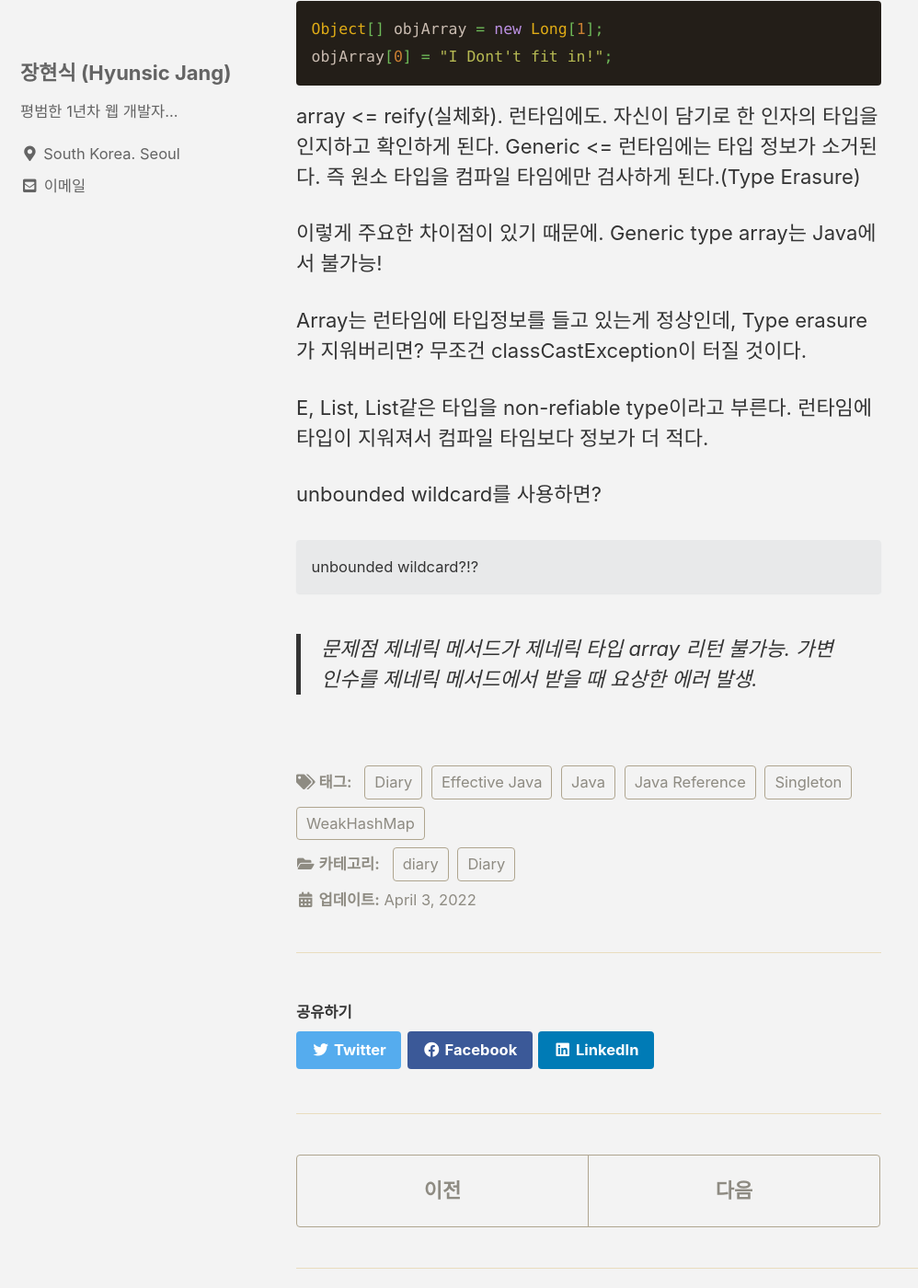
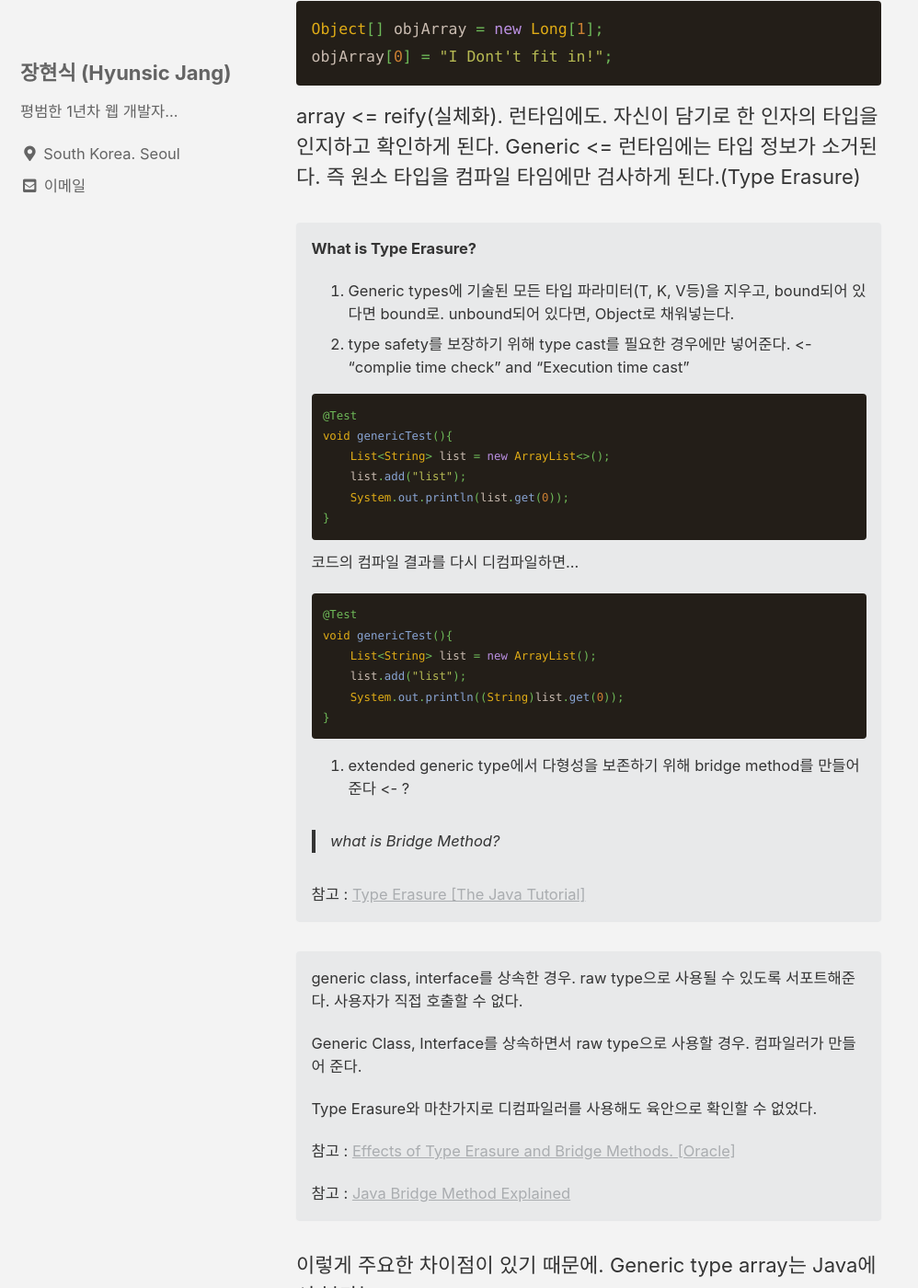
Before and after one commit to dmqkuku/jhsPage, a Jekyll site: the page built from diary/_posts/2022-04-03-day4.markdown, in a window 1280 px wide and 1400 px high, scrolled down 8655 px. Shown: the whole window at 92% size, without its empty margins (0-998 px from the left). Built offline with Jekyll 4.4.1, drawn with Linux system fonts in a browser that asks for light colours; cached includes are drawn as plain includes; comment, search, counter and statistics services are not loaded.

Commit message:
20220411

````diff
--- a/diary/_posts/2022-03-23-test.markdown
+++ b/diary/_posts/2022-03-23-test.markdown
@@ -4,7 +4,7 @@ categories: [Diary]
 tags: [Diary]
 excerpt: "일기 계획"
 classess: wide
-
+published: false
 ---
 
 안녕하세요. 처음 뵙겠습니다.
--- a/diary/_posts/2022-04-03-day4.markdown
+++ b/diary/_posts/2022-04-03-day4.markdown
@@ -282,6 +282,50 @@ objArray[0] = "I Dont't fit in!";
 array <= reify(실체화). 런타임에도. 자신이 담기로 한 인자의 타입을 인지하고 확인하게 된다.
 Generic <= 런타임에는 타입 정보가 소거된다. 즉 원소 타입을 컴파일 타임에만 검사하게 된다.(Type Erasure)
 
+<div class="notice" markdown="1">
+**What is Type Erasure?**
+
+1. Generic types에 기술된 모든 타입 파라미터(T, K, V등)을 지우고, bound되어 있다면 bound로. unbound되어 있다면, Object로 채워넣는다.
+
+2. type safety를 보장하기 위해 type cast를 필요한 경우에만 넣어준다. <- "complie time check" and "Execution time cast"
+
+```java
+@Test
+void genericTest(){
+    List<String> list = new ArrayList<>();
+    list.add("list");
+    System.out.println(list.get(0));
+}
+```
+코드의 컴파일 결과를 다시 디컴파일하면...
+```java
+@Test
+void genericTest(){
+    List<String> list = new ArrayList();
+    list.add("list");
+    System.out.println((String)list.get(0));
+}
+```
+
+3. extended generic type에서 다형성을 보존하기 위해 bridge method를 만들어준다 <- ?
+
+> what is Bridge Method?
+
+참고 : <a href="https://docs.oracle.com/javase/tutorial/java/generics/erasure.html#:~:text=Generics%20were%20introduced%20to%20the,the%20type%20parameters%20are%20unbounded.">Type Erasure [The Java Tutorial]</a>
+</div>
+
+<div class="notice" markdown="1">
+
+generic class, interface를 상속한 경우. raw type으로 사용될 수 있도록 서포트해준다. 사용자가 직접 호출할 수 없다.
+
+Generic Class, Interface를 상속하면서 raw type으로 사용할 경우. 컴파일러가 만들어 준다.
+
+Type Erasure와 마찬가지로 디컴파일러를 사용해도 육안으로 확인할 수 없었다.
+
+참고 : <a href="https://docs.oracle.com/javase/tutorial/java/generics/bridgeMethods.html">Effects of Type Erasure and Bridge Methods. [Oracle]</a>
+
+참고 : <a href="http://stas-blogspot.blogspot.com/2010/03/java-bridge-methods-explained.html">Java Bridge Method Explained</a>
+</div>
 
 이렇게 주요한 차이점이 있기 때문에. Generic type array는 Java에서 불가능!
 
````
